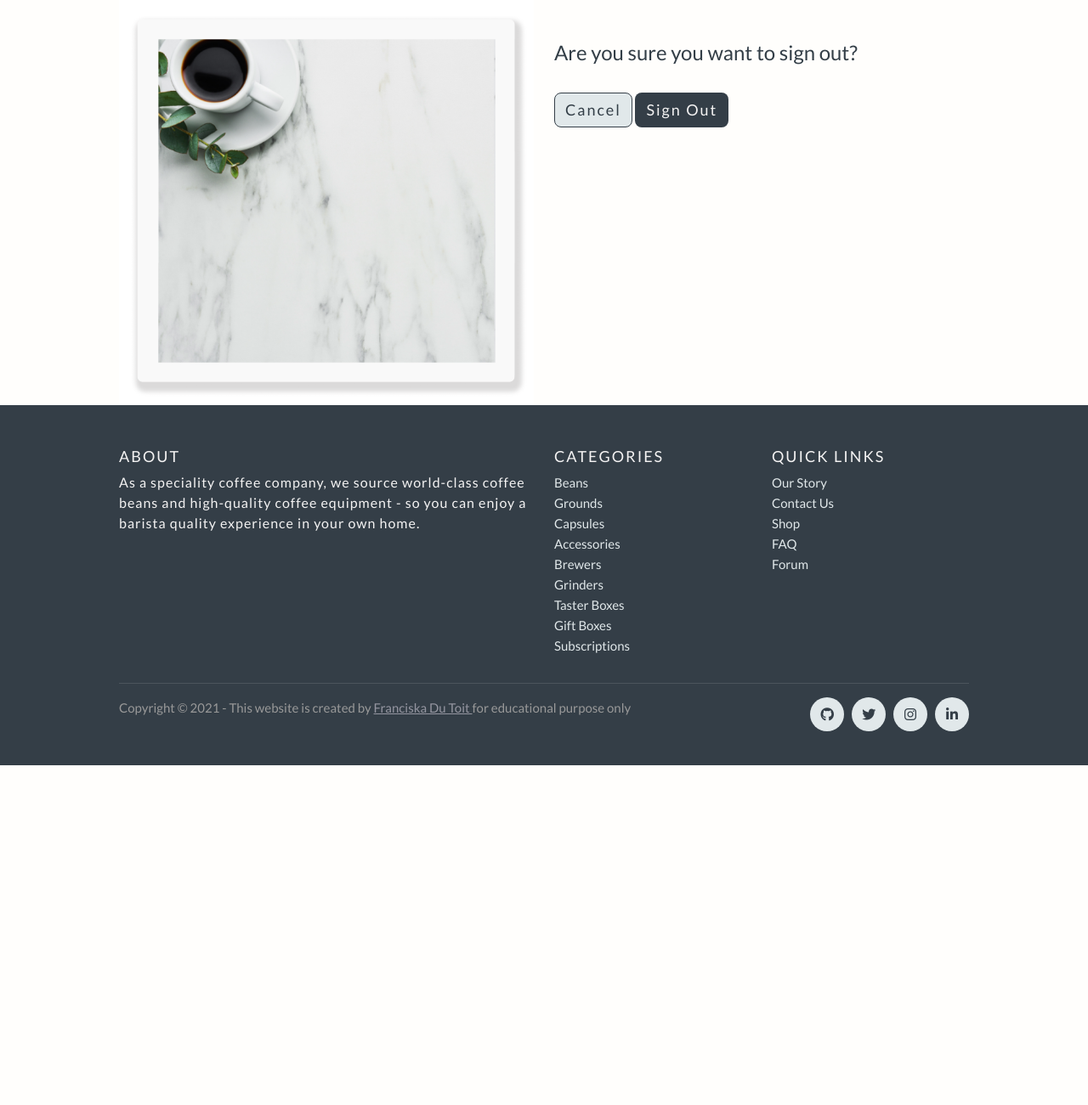
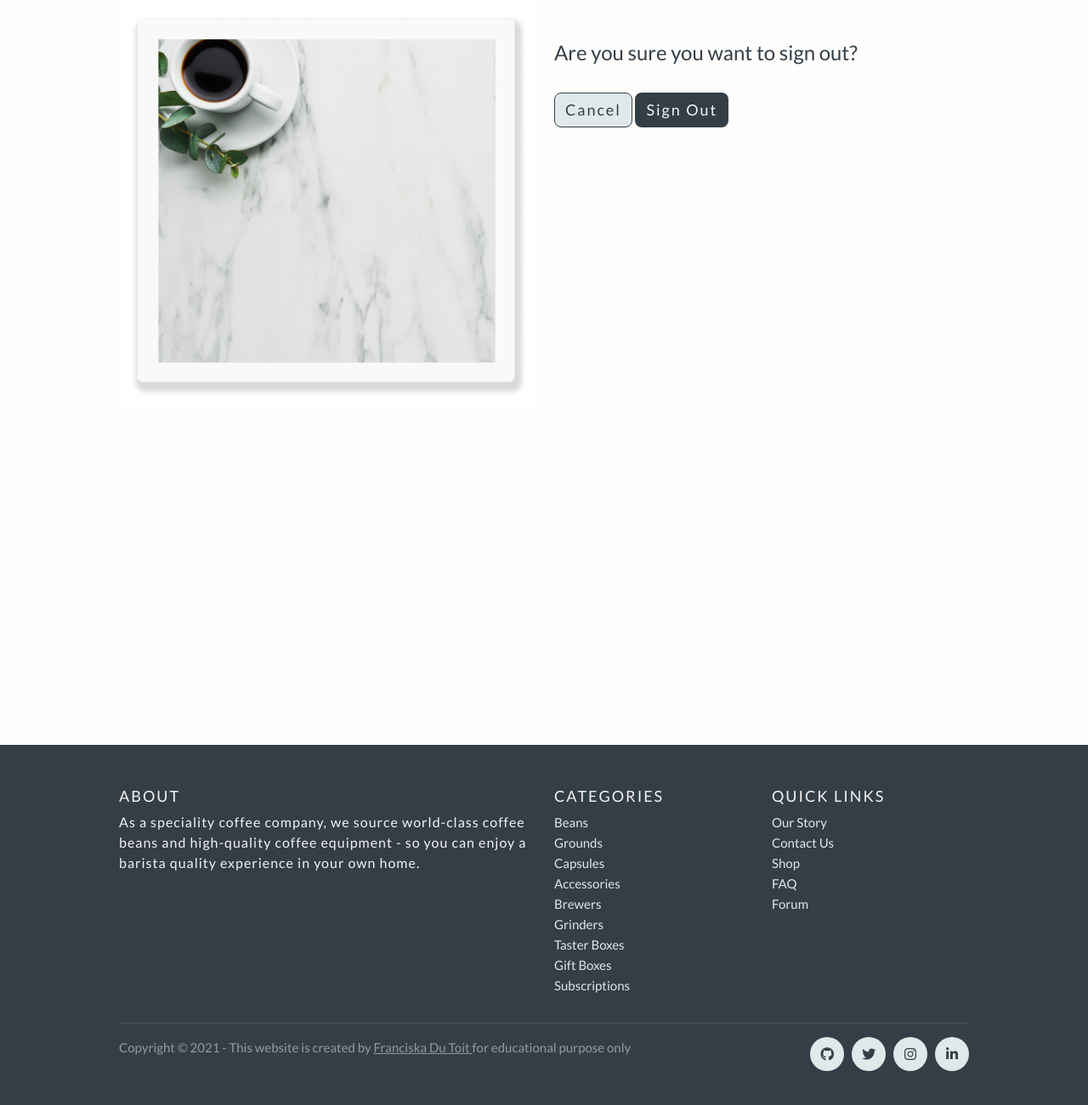
Before and after one commit to Code-Institute-Submissions/happybean, a Django app: page /accounts/logout/ in a window 1280 px wide. Shown: the part 250-1551 px from the top of the page at 85% size. Before the commit the page ends 1151 px from the top, so only its background shows below. Run offline with Django 3.2, Linux system fonts and the light colour scheme; the visitor is signed in with stand-in values (Sample User, id 1); some libraries are stand-ins or nearby versions.

Commit message:
Push footer down on log out page

```diff
--- a/templates/allauth/account/logout.html
+++ b/templates/allauth/account/logout.html
@@ -50,6 +50,7 @@
 </div>
 
 </div>
+<div class="push" style="height: 50vh;"></div>
 </section>
 
 {% endblock %}
```
